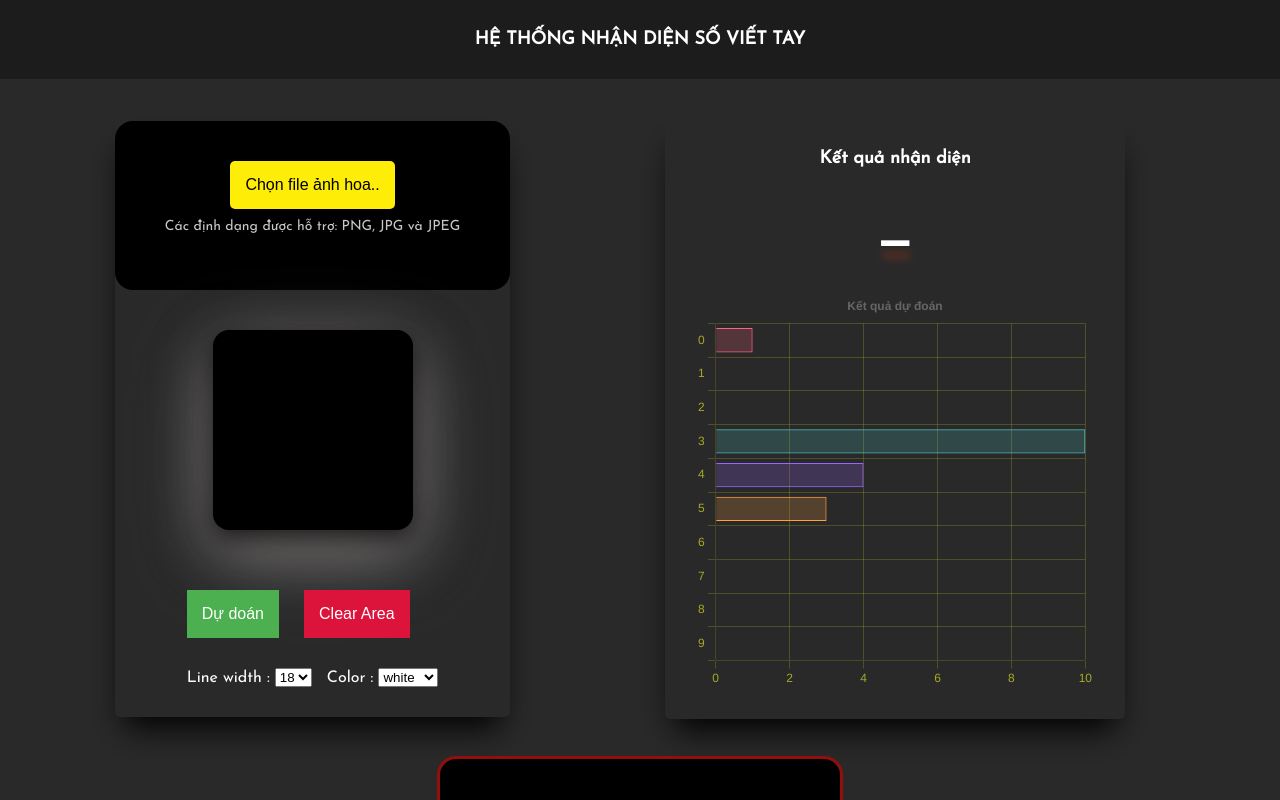
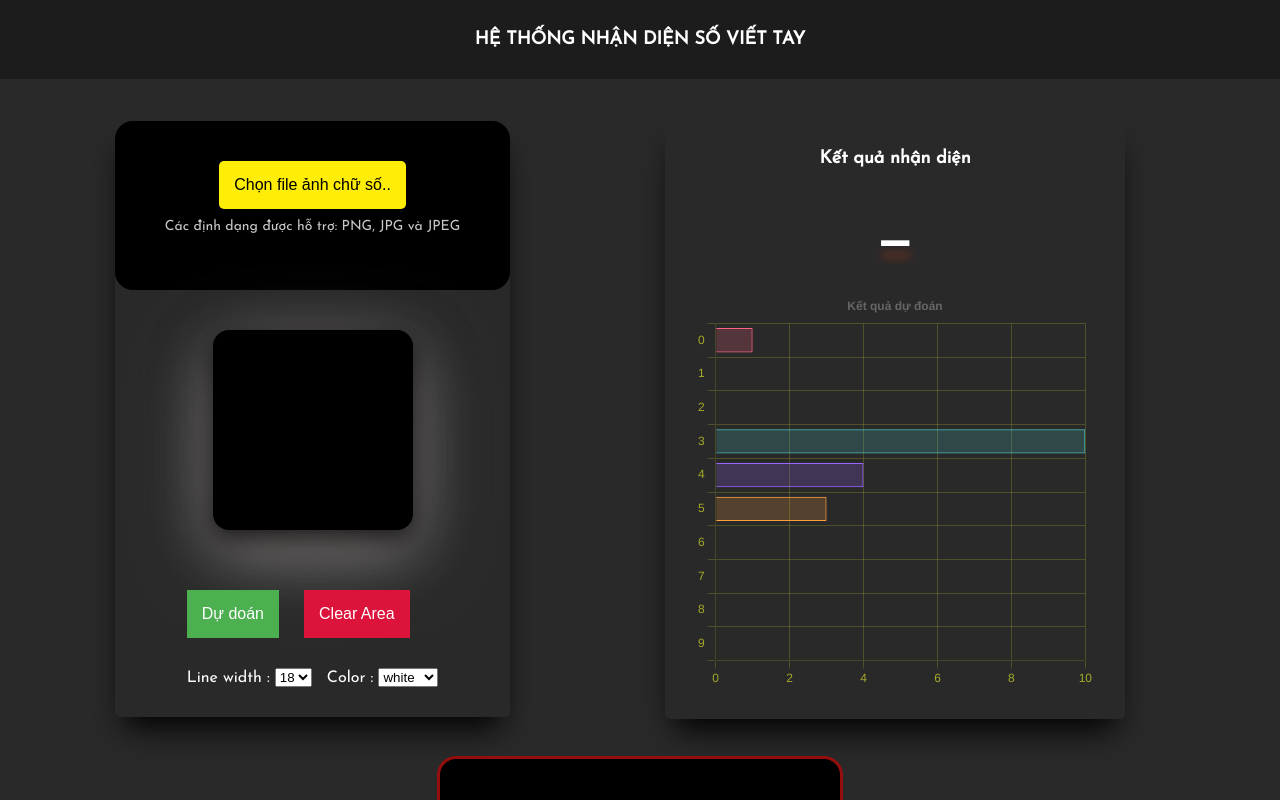
Before and after one commit to NXLuu/mnist-dataset-demo, a plain HTML site: page index.html in a window 1280 px wide. Drawn offline with nearby package versions, Linux system fonts and the light colour scheme; a script that the page names is missing.

Commit message:
Fix title

```diff
--- a/index.html
+++ b/index.html
@@ -230,7 +230,7 @@
         <div class='content'>
             <div id="container-canvas">
                 <div class='upload_part'>
-                    <button class='upload_button' id="upload_button">Chọn file ảnh hoa..</button>
+                    <button class='upload_button' id="upload_button">Chọn file ảnh chữ số..</button>
                     <div class='upload_hint' id='upload_hint'>
                         Các định dạng được hỗ trợ: PNG, JPG và JPEG
                     </div>
```
